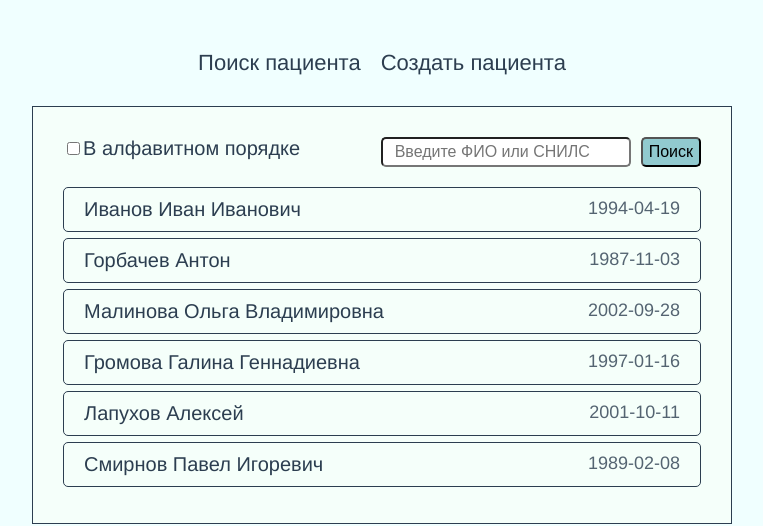
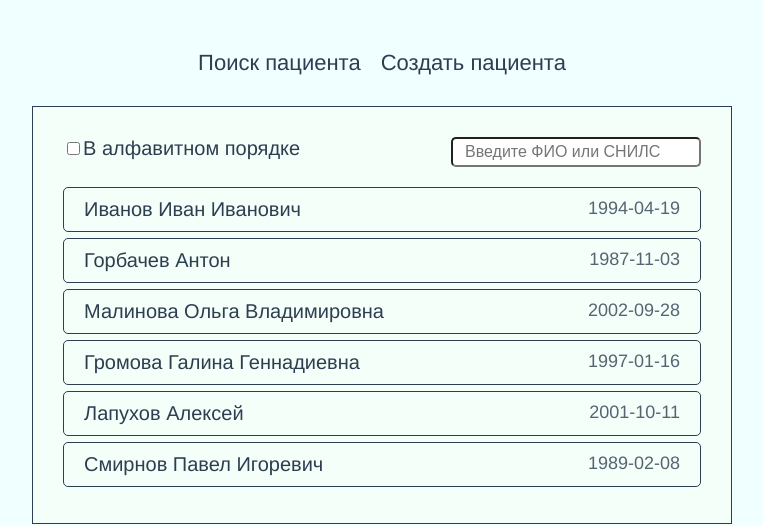
Before and after one commit to ToNi310558/consultations, a Vue app: page / in a window 1280 px wide. Shown: the top 526 px of the page, without its empty margins (258-1021 px from the left). Built offline with nearby package versions, Linux system fonts and the light colour scheme.

Commit message:
add searching patients

```diff
--- a/src/App.vue
+++ b/src/App.vue
@@ -10,9 +10,7 @@
 
 
 <script>
-  import Patients from "./views/patients.vue";
   export default {
-    components: {Patients}
   }
 </script>
 
--- a/src/components/filters.vue
+++ /dev/null
@@ -1,43 +0,0 @@
-<template>
-    <div class="patients-head">
-        <label for="filter">
-            <input type="checkbox" id="filter">В алфавитном порядке
-        </label>
-
-        <div class="patient-search">
-            <input type="search" class="search" placeholder="Введите ФИО или СНИЛС">
-            <button type="button" class="search-btn">Поиск</button>
-        </div>
-    </div>
-</template>
-
-<script>
-    export default {
-        name: "filters"
-    }
-</script>
-
-<style scoped>
-    .patients-head{
-        display: flex;
-        justify-content: space-between;
-        align-content: center;
-    }
-    .patient-search{
-        text-align: right;
-        margin-bottom: 20px;
-    }
-    .search{
-        margin-right: 10px;
-        padding: 4px 12px;
-        font-size: 16px;
-        min-width: 250px;
-        border-radius: 5px;
-    }
-    .search-btn{
-        height: 30px;
-        border-radius: 5px;
-        font-size: 16px;
-        background: #91cacf;
-    }
-</style>
--- a/src/router/index.js
+++ b/src/router/index.js
@@ -1,7 +1,7 @@
 import Vue from 'vue'
 import VueRouter from 'vue-router'
 import Patients from '../views/patients.vue'
-const newPatient = () => import('../views/newPatient.vue')
+let newPatient = () => import('../views/newPatient.vue')
 Vue.use(VueRouter)
 
 const routes = [
--- a/src/views/patients.vue
+++ b/src/views/patients.vue
@@ -1,9 +1,17 @@
 <template>
   <div class="patients">
 
-   <filters/>
+      <div class="patients-head">
+          <label for="filter">
+              <input type="checkbox" id="filter">В алфавитном порядке
+          </label>
 
-    <div v-for="patient in allPatients" :key="patient.id"  class="patient-flexbox">
+          <div class="patient-search">
+              <input type="search" class="search" v-model="filterValue" placeholder="Введите ФИО или СНИЛС">
+          </div>
+      </div>
+
+    <div v-for="patient in searchPatient" :key="patient.id"  class="patient-flexbox">
       <div class="patient-fio">
           <a href="#" @click.prevent="openPatient(patient)">
               {{patient.surname}}
@@ -19,17 +27,45 @@
 
 <script>
 import {mapGetters} from 'vuex'
-import Filters from "../components/filters";
 
 export default {
   name: 'Patients',
   components: {
-    Filters
   },
-  computed: mapGetters(["allPatients"]),
+    data() {
+        return{
+            filterValue: ''
+        }
+    },
+  computed: {
+      ...mapGetters(["allPatients"]),
+      searchPatient: function() {
+          let result = this.allPatients
+          // Проверка на пустую поисковую строку
+          if (!this.filterValue)
+              return result
+
+          const filterValue = this.filterValue.toLowerCase()
+          // Поиск пациента по фио или снилс
+          const filter = patient =>
+              patient.name.toLowerCase().includes(filterValue) ||
+              patient.surname.toLowerCase().includes(filterValue) ||
+              patient.patronymic.toLowerCase().includes(filterValue) ||
+              patient.snils.includes(filterValue)
+
+          return result.filter(filter)
+      }
+  },
     methods: {
+      // Переход на страницу с данными пациента
       openPatient(patient) {
-          this.$router.push('/patient/' + patient.id)
+          console.log(patient);
+          this.$router.push('/' +patient.id)
+          .then(()=>{
+              console.log('yes')
+          }).catch((e)=>{
+              console.log(e)
+          })
       }
     }
 }
@@ -61,4 +97,19 @@ export default {
     opacity: .8;
     font-size: 18px;
   }
+  .patients-head{
+      display: flex;
+      justify-content: space-between;
+      align-content: center;
+  }
+  .patient-search{
+      text-align: right;
+      margin-bottom: 20px;
+  }
+  .search{
+      padding: 4px 12px;
+      font-size: 16px;
+      min-width: 250px;
+      border-radius: 5px;
+  }
 </style>
```
Also changed, not shown: src/views/id.vue (added, +19 -0 lines), src/views/patient/_id.vue (deleted, +0 -15 lines).
